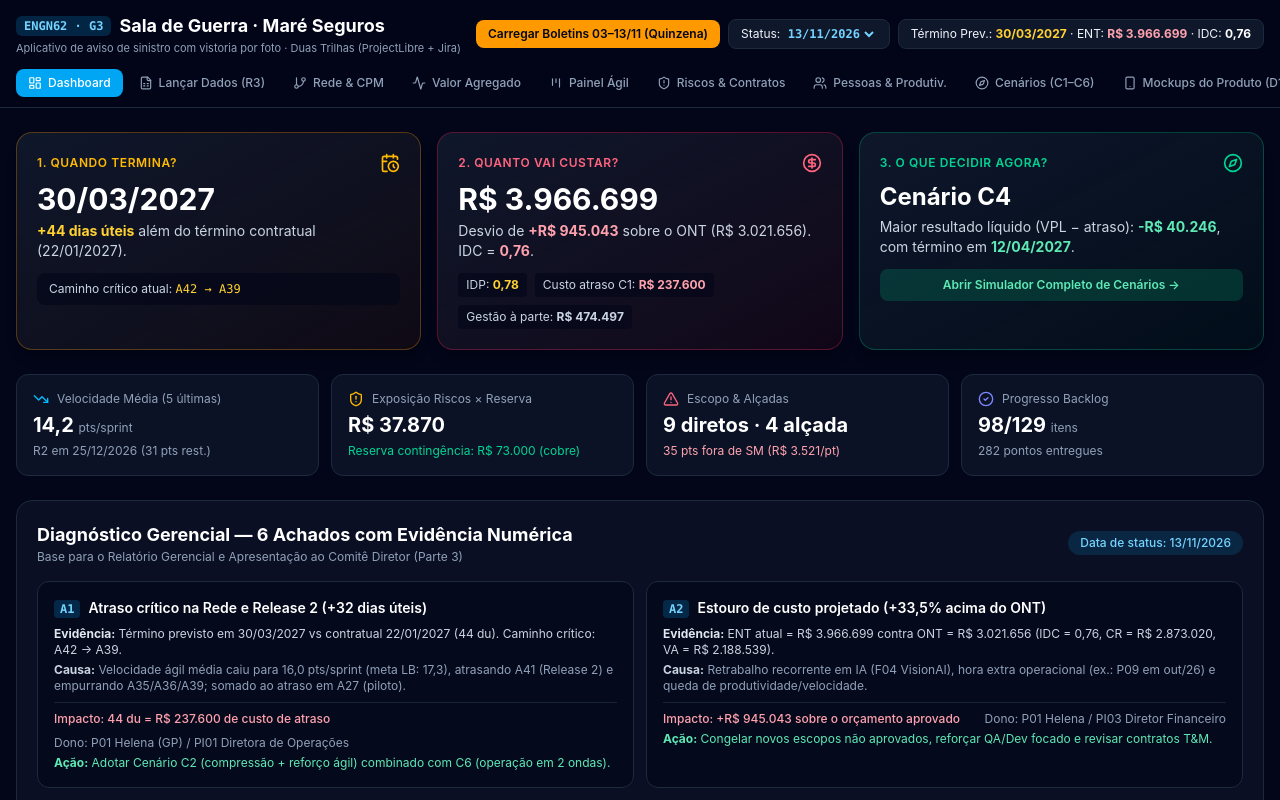
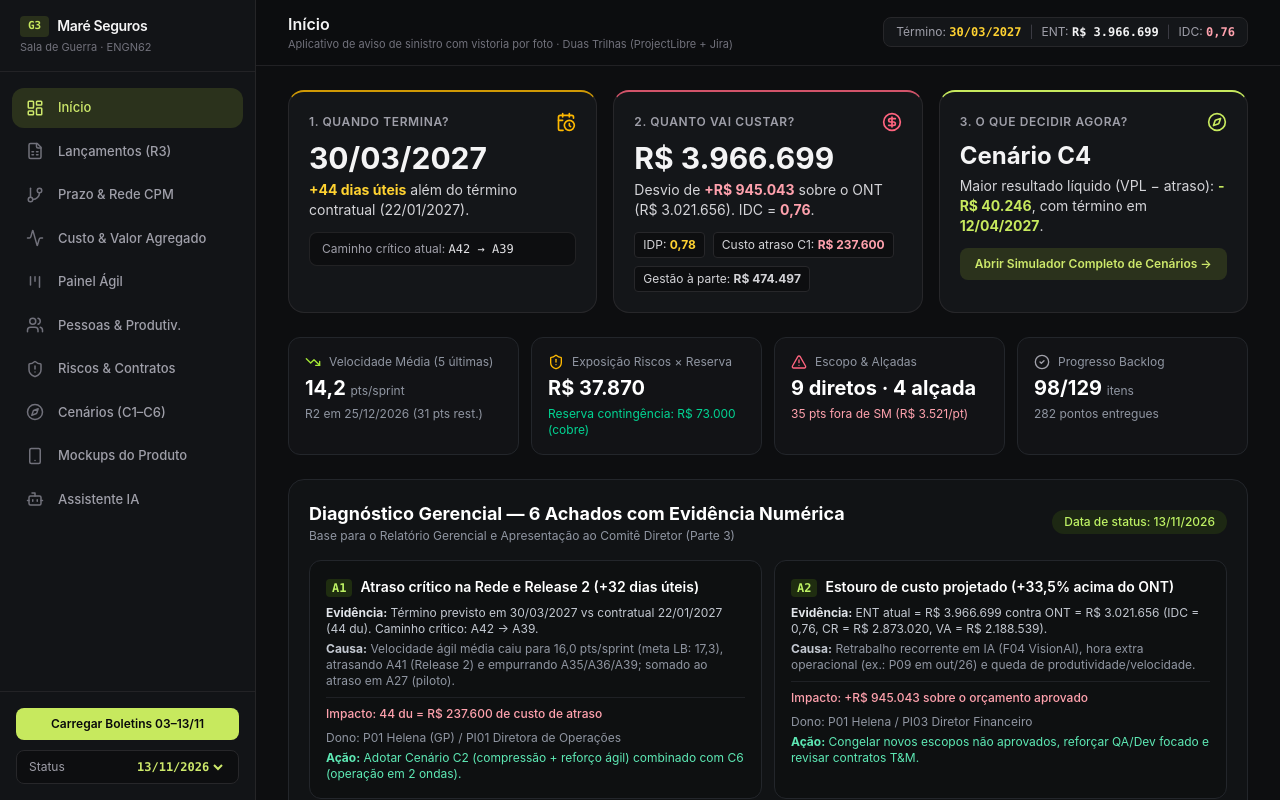
Before and after one commit to MF099/Trabalho-GP, a React (Vite) app in the folder sistema/: page / in a window 1280 px wide. Shown: the top 800 px of the page. Built offline with nearby package versions, Linux system fonts and the light colour scheme; no server answers.

Commit message:
style(ui): adotar menu lateral vertical e paleta executiva grafite com destaque oliva

```diff
--- a/sistema/index.html
+++ b/sistema/index.html
@@ -5,7 +5,7 @@
     <meta name="viewport" content="width=device-width, initial-scale=1.0" />
     <title>Sala de Guerra · Maré Seguros (ENGN62)</title>
   </head>
-  <body class="bg-slate-950 text-slate-100 antialiased">
+  <body class="bg-[#0d0e10] text-zinc-100 antialiased">
     <div id="root"></div>
     <script type="module" src="/src/main.tsx"></script>
   </body>
--- a/sistema/src/App.tsx
+++ b/sistema/src/App.tsx
@@ -7,9 +7,11 @@ import {
   GitBranch,
   Kanban,
   LayoutDashboard,
+  Menu,
   ShieldAlert,
   Smartphone,
   Users,
+  X,
 } from "lucide-react";
 import seedJson from "./data/seedData.json";
 import {
@@ -55,6 +57,7 @@ export function App() {
   const [statusDate, setStatusDate] = useState<string>("2026-11-13");
   const [operador, setOperador] = useState<string>("Matheus");
   const [activeTab, setActiveTab] = useState<string>("dashboard");
+  const [mobileNavOpen, setMobileNavOpen] = useState<boolean>(false);
   const [auditLogs, setAuditLogs] = useState<AuditEntry[]>(() => {
     try {
       const saved = localStorage.getItem(LOG_KEY);
@@ -155,93 +158,144 @@ export function App() {
   };
 
   const navItems = [
-    { id: "dashboard", label: "Dashboard", icon: LayoutDashboard },
-    { id: "entry", label: "Lançar Dados (R3)", icon: FileSpreadsheet },
-    { id: "network", label: "Rede & CPM", icon: GitBranch },
-    { id: "evm", label: "Valor Agregado", icon: Activity },
+    { id: "dashboard", label: "Início", icon: LayoutDashboard },
+    { id: "entry", label: "Lançamentos (R3)", icon: FileSpreadsheet },
+    { id: "network", label: "Prazo & Rede CPM", icon: GitBranch },
+    { id: "evm", label: "Custo & Valor Agregado", icon: Activity },
     { id: "agile", label: "Painel Ágil", icon: Kanban },
+    { id: "people", label: "Pessoas & Produtiv.", icon: Users },
     { id: "governance", label: "Riscos & Contratos", icon: ShieldAlert },
-    { id: "people", label: "Pessoas & Produtiv.", icon: Users },
     { id: "scenarios", label: "Cenários (C1–C6)", icon: Compass },
-    { id: "mockups", label: "Mockups do Produto (D17)", icon: Smartphone },
+    { id: "mockups", label: "Mockups do Produto", icon: Smartphone },
     { id: "ai", label: "Assistente IA", icon: Bot },
   ];
 
   const isQuinzenaLoaded = db["14_backlog_itens"].length >= 134;
+  const activeLabel = navItems.find((n) => n.id === activeTab)?.label ?? "Início";
+
+  const handleSelectTab = (id: string) => {
+    setActiveTab(id);
+    setMobileNavOpen(false);
+  };
 
   return (
-    <div className="min-h-screen bg-slate-950 text-slate-100">
-      {/* Topbar */}
-      <header className="sticky top-0 z-30 border-b border-slate-800 bg-slate-950/90 backdrop-blur">
-        <div className="mx-auto flex max-w-7xl flex-wrap items-center justify-between gap-3 px-4 py-3">
+    <div className="flex min-h-screen bg-[#0d0e10] text-zinc-100">
+      {/* Overlay mobile */}
+      {mobileNavOpen && (
+        <div
+          onClick={() => setMobileNavOpen(false)}
+          className="fixed inset-0 z-40 bg-black/60 backdrop-blur-xs lg:hidden"
+        />
+      )}
+
+      {/* Sidebar Vertical (estilo executivo) */}
+      <aside
+        className={`fixed inset-y-0 left-0 z-50 flex w-64 shrink-0 flex-col border-r border-zinc-800/90 bg-[#121417] transition-transform duration-200 lg:sticky lg:top-0 lg:h-screen lg:translate-x-0 ${
+          mobileNavOpen ? "translate-x-0" : "-translate-x-full"
+        }`}
+      >
+        {/* Brand */}
+        <div className="flex items-center justify-between border-b border-zinc-800/80 px-5 py-4">
           <div>
             <div className="flex items-center gap-2">
-              <span className="rounded-md bg-sky-500/20 px-2 py-0.5 font-mono text-xs font-bold text-sky-300">
-                ENGN62 · G3
+              <span className="rounded bg-[#29301b] px-2 py-0.5 font-mono text-[11px] font-bold text-[#c7e95e]">
+                G3
               </span>
-              <h1 className="text-base font-bold text-white sm:text-lg">
-                Sala de Guerra · Maré Seguros
-              </h1>
+              <span className="text-sm font-semibold tracking-tight text-zinc-100">
+                Maré Seguros
+              </span>
             </div>
-            <p className="text-[11px] text-slate-400">
-              Aplicativo de aviso de sinistro com vistoria por foto · Duas Trilhas (ProjectLibre + Jira)
-            </p>
+            <p className="mt-0.5 text-[11px] text-zinc-500">Sala de Guerra · ENGN62</p>
           </div>
-
-          <div className="flex flex-wrap items-center gap-2 text-xs">
-            {!isQuinzenaLoaded && (
-              <button
-                onClick={handleApplyQuinzena}
-                className="rounded-lg bg-amber-500 px-3 py-1.5 font-semibold text-slate-950 hover:bg-amber-400"
-              >
-                Carregar Boletins 03–13/11 (Quinzena)
-              </button>
-            )}
-            <div className="rounded-lg border border-slate-800 bg-slate-900 px-3 py-1.5">
-              Status:{" "}
-              <select
-                value={statusDate}
-                onChange={(e) => setStatusDate(e.target.value)}
-                className="bg-transparent font-mono font-semibold text-sky-300 focus:outline-none"
-              >
-                <option value="2026-10-30">30/10/2026</option>
-                <option value="2026-11-13">13/11/2026</option>
-              </select>
-            </div>
-            <div className="hidden rounded-lg border border-slate-800 bg-slate-900 px-3 py-1.5 sm:block">
-              Término Prev.:{" "}
-              <strong className="text-amber-300">{fmtDateBR(network.forecastEndDate)}</strong> · ENT:{" "}
-              <strong className="text-rose-300">{fmtBRL0(evm.entTotal)}</strong> · IDC:{" "}
-              <strong className="text-white">{fmtNum(evm.idcTotal, 2)}</strong>
-            </div>
-          </div>
+          <button
+            onClick={() => setMobileNavOpen(false)}
+            className="rounded-lg p-1 text-zinc-400 hover:bg-zinc-800 lg:hidden"
+            aria-label="Fechar menu"
+          >
+            <X className="h-4 w-4" />
+          </button>
         </div>
 
-        {/* Navigation Pills */}
-        <div className="mx-auto flex max-w-7xl gap-1 overflow-x-auto px-4 pb-2.5">
+        {/* Navigation List */}
+        <nav className="flex-1 space-y-1 overflow-y-auto px-3 py-4">
           {navItems.map((item) => {
             const Icon = item.icon;
             const active = activeTab === item.id;
             return (
               <button
                 key={item.id}
-                onClick={() => setActiveTab(item.id)}
-                className={`inline-flex shrink-0 items-center gap-1.5 rounded-lg px-3 py-1.5 text-xs font-medium transition ${
+                onClick={() => handleSelectTab(item.id)}
+                className={`flex w-full items-center gap-3.5 rounded-xl px-3.5 py-2.5 text-left text-[13px] font-medium transition ${
                   active
-                    ? "bg-sky-500 text-white shadow-sm"
-                    : "text-slate-400 hover:bg-slate-900 hover:text-slate-100"
+                    ? "bg-[#2b321c] text-[#cde86b]"
+                    : "text-zinc-400 hover:bg-zinc-900/80 hover:text-zinc-100"
                 }`}
               >
-                <Icon className="h-3.5 w-3.5" />
-                {item.label}
+                <Icon className={`h-[18px] w-[18px] shrink-0 ${active ? "text-[#cde86b]" : "text-zinc-500"}`} />
+                <span className="truncate">{item.label}</span>
               </button>
             );
           })}
+        </nav>
+
+        {/* Sidebar Footer */}
+        <div className="space-y-2.5 border-t border-zinc-800/80 p-4 text-xs">
+          {!isQuinzenaLoaded && (
+            <button
+              onClick={handleApplyQuinzena}
+              className="w-full rounded-lg bg-[#c7e95e] px-3 py-2 text-xs font-semibold text-zinc-950 transition hover:bg-[#d5f279]"
+            >
+              Carregar Boletins 03–13/11
+            </button>
+          )}
+          <div className="flex items-center justify-between rounded-lg border border-zinc-800 bg-[#0d0e10] px-3 py-2">
+            <span className="text-zinc-400">Status</span>
+            <select
+              value={statusDate}
+              onChange={(e) => setStatusDate(e.target.value)}
+              className="bg-transparent font-mono font-semibold text-[#cde86b] focus:outline-none"
+            >
+              <option value="2026-10-30">30/10/2026</option>
+              <option value="2026-11-13">13/11/2026</option>
+            </select>
+          </div>
         </div>
-      </header>
+      </aside>
 
-      {/* Main Content */}
-      <main className="mx-auto max-w-7xl px-4 py-6">
+      {/* Main Column */}
+      <div className="flex min-w-0 flex-1 flex-col">
+        {/* Topbar minimalista */}
+        <header className="sticky top-0 z-30 flex items-center justify-between gap-3 border-b border-zinc-800/80 bg-[#0d0e10]/90 px-4 py-3 backdrop-blur lg:px-8">
+          <div className="flex items-center gap-3">
+            <button
+              onClick={() => setMobileNavOpen(true)}
+              className="rounded-lg border border-zinc-800 bg-zinc-900 p-1.5 text-zinc-300 lg:hidden"
+              aria-label="Abrir menu"
+            >
+              <Menu className="h-4 w-4" />
+            </button>
+            <div>
+              <h1 className="text-sm font-semibold text-zinc-100 sm:text-base">{activeLabel}</h1>
+              <p className="hidden text-[11px] text-zinc-500 sm:block">
+                Aplicativo de aviso de sinistro com vistoria por foto · Duas Trilhas (ProjectLibre + Jira)
+              </p>
+            </div>
+          </div>
+
+          <div className="flex items-center gap-2 text-xs">
+            <div className="hidden rounded-lg border border-zinc-800 bg-[#141619] px-3 py-1.5 text-zinc-400 md:block">
+              Término:{" "}
+              <strong className="font-mono text-amber-300">{fmtDateBR(network.forecastEndDate)}</strong>
+              <span className="mx-2 text-zinc-700">|</span>
+              ENT: <strong className="font-mono text-zinc-100">{fmtBRL0(evm.entTotal)}</strong>
+              <span className="mx-2 text-zinc-700">|</span>
+              IDC: <strong className="font-mono text-rose-300">{fmtNum(evm.idcTotal, 2)}</strong>
+            </div>
+          </div>
+        </header>
+
+        {/* Main Content */}
+        <main className="mx-auto w-full max-w-7xl flex-1 px-4 py-6 lg:px-8">
         {activeTab === "dashboard" && (
           <DashboardExecutive
             db={db}
@@ -303,7 +357,8 @@ export function App() {
             scenarios={scenarios}
           />
         )}
-      </main>
+        </main>
+      </div>
     </div>
   );
 }
--- a/sistema/src/components/DashboardExecutive.tsx
+++ b/sistema/src/components/DashboardExecutive.tsx
@@ -116,38 +116,38 @@ export const DashboardExecutive: React.FC<Props> = ({
     <div className="space-y-6">
       {/* As 3 respostas do Comitê Diretor */}
       <div className="grid grid-cols-1 gap-4 lg:grid-cols-3">
-        <div className="rounded-2xl border border-amber-500/30 bg-gradient-to-br from-slate-900 to-amber-950/20 p-5 shadow-lg">
+        <div className="rounded-2xl border border-zinc-800 border-t-2 border-t-amber-400/80 bg-[#141619] p-5">
           <div className="flex items-center justify-between">
-            <span className="text-xs font-semibold uppercase tracking-wider text-amber-400">
+            <span className="text-xs font-semibold uppercase tracking-wider text-zinc-400">
               1. Quando termina?
             </span>
             <CalendarClock className="h-5 w-5 text-amber-400" />
           </div>
-          <div className="mt-2 text-3xl font-bold text-white">
+          <div className="mt-2 text-3xl font-bold text-zinc-100">
             {fmtDateBR(network.forecastEndDate)}
           </div>
-          <p className="mt-1 text-sm text-slate-300">
+          <p className="mt-1 text-sm text-zinc-300">
             <strong className="text-amber-300">+{network.atrasoContratualDu} dias úteis</strong> além do término contratual (22/01/2027).
           </p>
-          <div className="mt-3 rounded-lg bg-slate-950/60 px-3 py-2 text-xs text-slate-300">
+          <div className="mt-3 rounded-lg border border-zinc-800/80 bg-[#0d0e10] px-3 py-2 text-xs text-zinc-400">
             Caminho crítico atual:{" "}
-            <span className="font-mono text-amber-300">
+            <span className="font-mono text-zinc-200">
               {network.criticalPathForecast.join(" → ")}
             </span>
           </div>
         </div>
 
-        <div className="rounded-2xl border border-rose-500/30 bg-gradient-to-br from-slate-900 to-rose-950/20 p-5 shadow-lg">
+        <div className="rounded-2xl border border-zinc-800 border-t-2 border-t-rose-400/80 bg-[#141619] p-5">
           <div className="flex items-center justify-between">
-            <span className="text-xs font-semibold uppercase tracking-wider text-rose-400">
+            <span className="text-xs font-semibold uppercase tracking-wider text-zinc-400">
               2. Quanto vai custar?
             </span>
             <CircleDollarSign className="h-5 w-5 text-rose-400" />
           </div>
-          <div className="mt-2 text-3xl font-bold text-white">
+          <div className="mt-2 text-3xl font-bold text-zinc-100">
             {fmtBRL0(evm.entTotal)}
           </div>
-          <p className="mt-1 text-sm text-slate-300">
+          <p className="mt-1 text-sm text-zinc-300">
             Desvio de{" "}
             <strong className="text-rose-300">
               +{fmtBRL0(evm.entTotal - evm.ontTotal)}
@@ -156,41 +156,41 @@ export const DashboardExecutive: React.FC<Props> = ({
             <strong className="text-rose-300">{fmtNum(evm.idcTotal, 2)}</strong>.
           </p>
           <div className="mt-3 flex flex-wrap gap-2 text-xs">
-            <span className="rounded bg-slate-950/60 px-2 py-1 text-slate-300">
+            <span className="rounded border border-zinc-800 bg-[#0d0e10] px-2 py-1 text-zinc-300">
               IDP: <strong className="text-amber-300">{fmtNum(evm.idpTotal, 2)}</strong>
             </span>
-            <span className="rounded bg-slate-950/60 px-2 py-1 text-slate-300">
+            <span className="rounded border border-zinc-800 bg-[#0d0e10] px-2 py-1 text-zinc-300">
               Custo atraso C1: <strong className="text-rose-300">{fmtBRL0(c1?.custoAtraso ?? 0)}</strong>
             </span>
-            <span className="rounded bg-slate-950/60 px-2 py-1 text-slate-300">
+            <span className="rounded border border-zinc-800 bg-[#0d0e10] px-2 py-1 text-zinc-300">
               Gestão à parte: <strong>{fmtBRL0(evm.crGestao)}</strong>
             </span>
           </div>
         </div>
 
-        <div className="rounded-2xl border border-emerald-500/30 bg-gradient-to-br from-slate-900 to-emerald-950/20 p-5 shadow-lg">
+        <div className="rounded-2xl border border-zinc-800 border-t-2 border-t-[#c7e95e] bg-[#141619] p-5">
           <div className="flex items-center justify-between">
-            <span className="text-xs font-semibold uppercase tracking-wider text-emerald-400">
+            <span className="text-xs font-semibold uppercase tracking-wider text-zinc-400">
               3. O que decidir agora?
             </span>
-            <Compass className="h-5 w-5 text-emerald-400" />
+            <Compass className="h-5 w-5 text-[#c7e95e]" />
           </div>
-          <div className="mt-2 text-2xl font-bold text-white">
+          <div className="mt-2 text-2xl font-bold text-zinc-100">
             {bestCombined ? `Cenário ${bestCombined.idKey}` : "Simular cenários"}
           </div>
-          <p className="mt-1 text-sm text-slate-300">
+          <p className="mt-1 text-sm text-zinc-300">
             Maior resultado líquido (VPL − atraso):{" "}
-            <strong className="text-emerald-300">
+            <strong className="text-[#c7e95e]">
               {bestCombined ? fmtBRL0(bestCombined.resultadoLiquido) : "—"}
             </strong>
             , com término em{" "}
-            <strong className="text-emerald-300">
+            <strong className="text-[#c7e95e]">
               {bestCombined ? fmtDateBR(bestCombined.terminoPrevistoDate) : "—"}
             </strong>.
           </p>
           <button
             onClick={() => onNavigate("scenarios")}
-            className="mt-3 w-full rounded-lg bg-emerald-500/20 px-3 py-2 text-xs font-semibold text-emerald-300 transition hover:bg-emerald-500/30"
+            className="mt-3 w-full rounded-lg bg-[#2b321c] px-3 py-2 text-xs font-semibold text-[#cde86b] transition hover:bg-[#353d22]"
           >
             Abrir Simulador Completo de Cenários →
           </button>
--- a/sistema/src/index.css
+++ b/sistema/src/index.css
@@ -1,23 +1,46 @@
 @import "tailwindcss";
+
+/* Paleta executiva grafite/carvão compartilhada entre todas as telas */
+@theme {
+  --color-slate-950: #0d0e10;
+  --color-slate-900: #141619;
+  --color-slate-800: #23262b;
+  --color-slate-700: #32363e;
+  --color-slate-400: #9096a2;
+  --color-slate-300: #c4c9d2;
+  --color-slate-200: #e2e5ea;
+
+  --color-sky-600: #4d7c0f;
+  --color-sky-500: #65a30d;
+  --color-sky-400: #a3e635;
+  --color-sky-300: #bef264;
+  --color-sky-950: #1a2210;
+
+  --color-indigo-500: #52525b;
+  --color-indigo-400: #a1a1aa;
+  --color-indigo-300: #d4d4d8;
+  --color-indigo-950: #18181b;
+}
 
 @layer base {
   body {
     font-family: Inter, system-ui, -apple-system, BlinkMacSystemFont, "Segoe UI", Roboto, sans-serif;
+    background-color: #0d0e10;
+    color: #eceef2;
   }
 }
 
-/* Custom slim scrollbars for war-room tables */
 ::-webkit-scrollbar {
   width: 7px;
   height: 7px;
 }
 ::-webkit-scrollbar-track {
-  background: rgba(15, 23, 42, 0.5);
+  background: #111316;
 }
 ::-webkit-scrollbar-thumb {
-  background: rgba(71, 85, 105, 0.7);
+  background: #2b2f36;
   border-radius: 9999px;
 }
 ::-webkit-scrollbar-thumb:hover {
-  background: rgba(100, 116, 139, 0.9);
+  background: #3f4550;
 }
```
